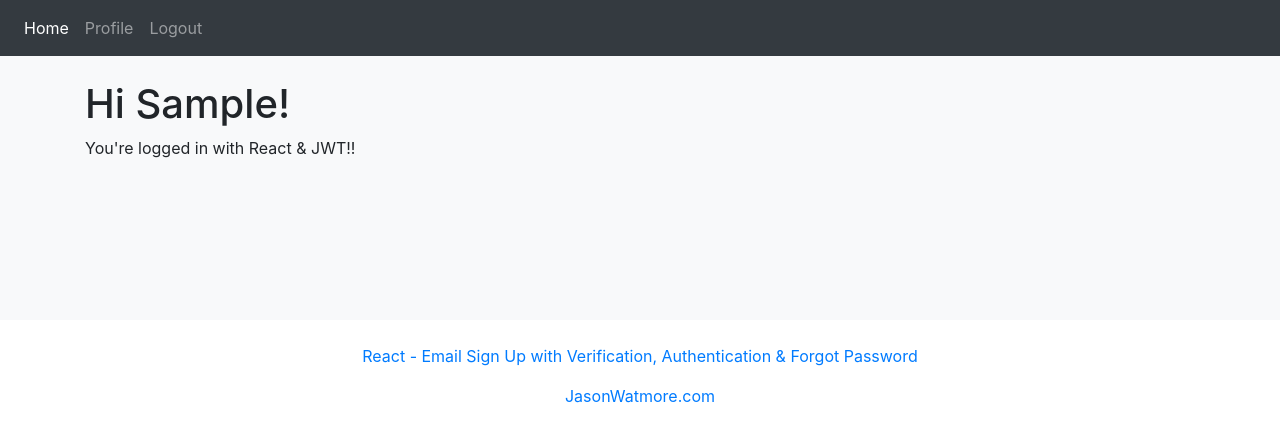
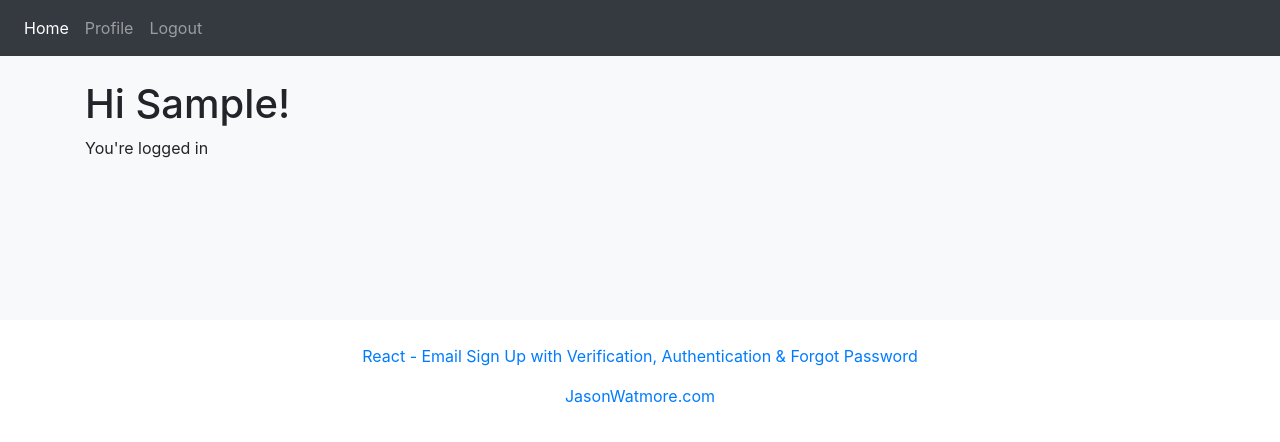
Before and after one commit to VermiumArchived/wdpWEB, a React (Create React App) app: page / in a window 1280 px wide. Shown: the top 442 px of the page. Built offline with nearby package versions, Linux system fonts and the light colour scheme; sample sign-in values are in the browser's storage.

Commit message:
Fix: Insecure Processing of Data

```diff
--- a/src/home/index.jsx
+++ b/src/home/index.jsx
@@ -9,7 +9,7 @@ function Home() {
     <div className="p-4">
       <div className="container">
         <h1>Hi {user.firstName}!</h1>
-                <p>You're logged in with React & JWT!!</p>
+        <p>{"You're logged in"}</p>
       </div>
     </div>
   );
```
Lines whose indentation alone changed are shown as unchanged.
